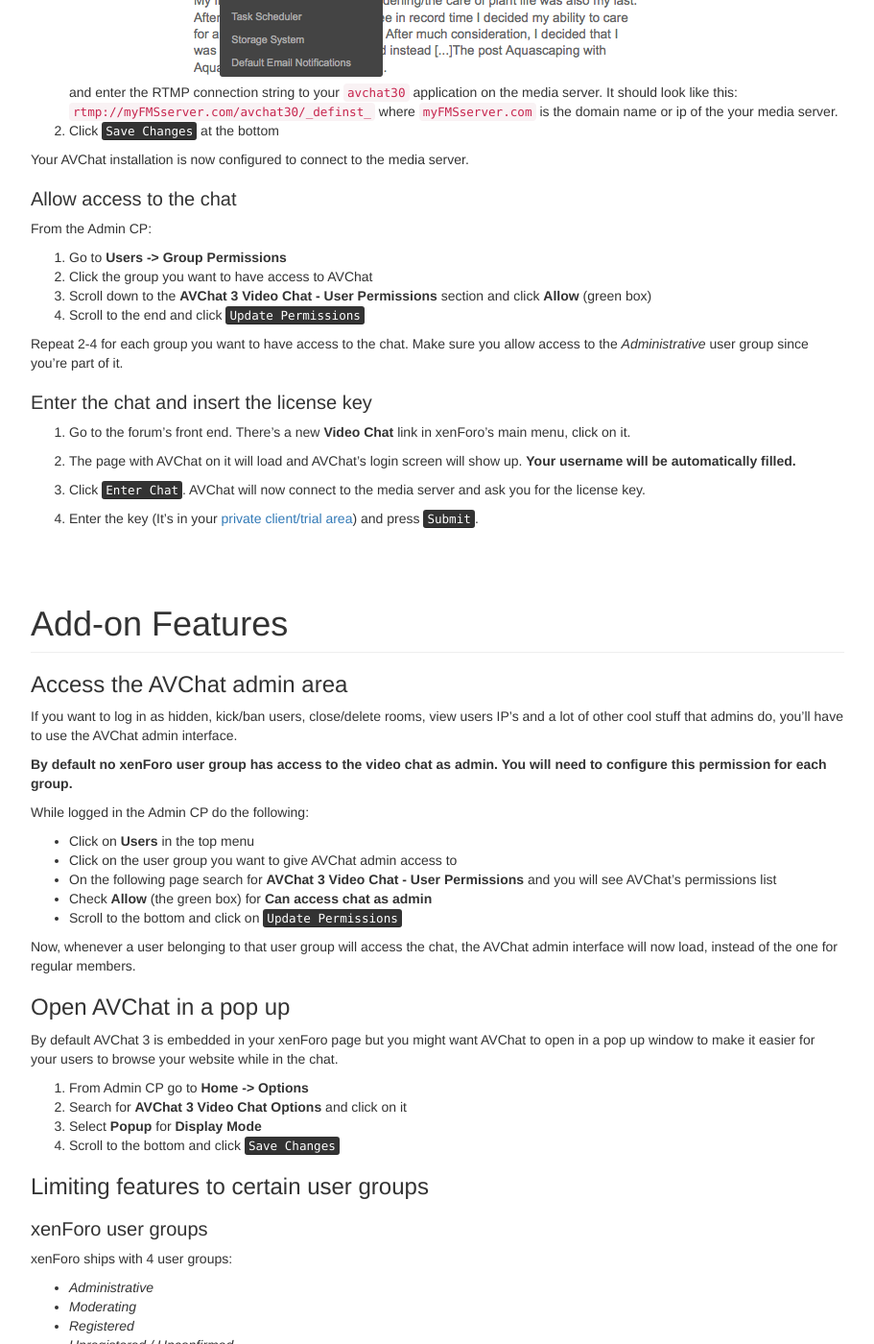
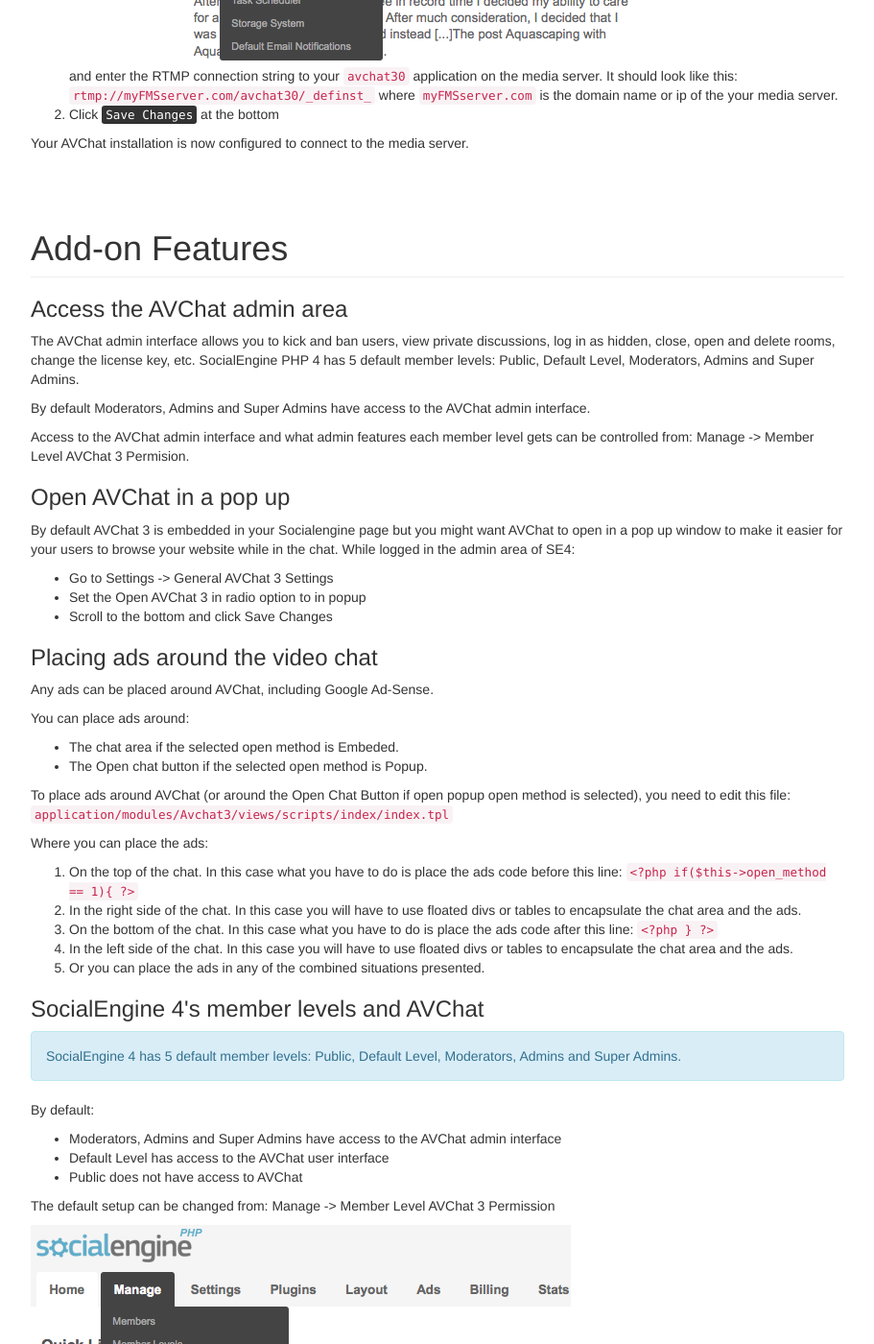
Before and after one commit to nusofthq/avchat-documentation, a Jekyll site: the page built from socialengine.md, in a window 1280 px wide and 1400 px high, scrolled down 3246 px. Shown: the whole window at 96% size, without its empty margins (38-949 px from the left). Built offline with Jekyll 4.4.1, drawn with Linux system fonts in a browser that asks for light colours; nearby versions of some CDN libraries; comment, search, counter and statistics services are not loaded; some of the changed text lies outside the part shown.

Commit message:
WIP se docs

```diff
--- a/socialengine.md
+++ b/socialengine.md
@@ -70,7 +70,7 @@
 4. Wait for it to be uploaded
 5. Click <kbd>Continue</kbd> and follow the on-screen installation instructions until the package is installed.
 6. Click <kbd>Manage Packages</kbd> (top left) and make sure the AVChat Module in the list is enabled.
-<img src="{{site.github.url}}/assets/images/se/se_2.gif" class="img-responsive" />
+<img src="{{site.github.url}}/assets/images/se/se_2.png" class="img-responsive" />
 7. Click <kbd>Return to Admin Panel</kbd>
 9. Users will see a new link in the menu that will take them to the video chat.
 
@@ -85,117 +85,68 @@
 
 Your AVChat installation is now configured to connect to the media server.
 
-<h3>Allow access to the chat</h3>
-From the Admin CP:
-
-1. Go to **Users -> Group Permissions**
-2. Click the group you want to have access to AVChat
-3. Scroll down to the **AVChat 3 Video Chat - User Permissions** section and click **Allow** (green box)
-4. Scroll to the end and click <kbd>Update Permissions</kbd>
-
-Repeat 2-4 for each group you want to have access to the chat. Make sure you allow access to the *Administrative* user group since you're part of it.
-
-<h3>Enter the chat and insert the license key</h3>
-
-1. Go to the forum's front end. There's a new **Video Chat** link in xenForo's main menu, click on it.
-
-2. The page with AVChat on it will load and AVChat's login screen will show up. **Your username will be automatically filled.**
-
-3. Click <kbd>Enter Chat</kbd>. AVChat will now connect to the media server and ask you for the license key.
-
-4. Enter the key (It's in your [private client/trial area](https://nusofthq.com/c/)) and press <kbd>Submit</kbd>.
 </section>
 
 <section class="bs-docs-section" markdown="1">
-<h1 id="avchat-xenforo-application-features" class="page-header">Add-on Features</h1>
-<h2 id="accessing-the-avchat-admin-area-xenforo">Access the AVChat admin area</h2>
-If you want to log in as hidden, kick/ban users, close/delete rooms, view users IP's and a lot of other cool stuff that admins do, you'll have to use the AVChat admin interface.
+<h1 id="avchat-socialengine-application-features" class="page-header">Add-on Features</h1>
+<h2 id="accessing-the-avchat-admin-area-socialengine">Access the AVChat admin area</h2>
 
-**By default no xenForo user group has access to the video chat as admin. You will need to configure this permission for each group.**
+The AVChat admin interface allows you to kick and ban users, view private discussions, log in as hidden, close, open and delete rooms, change the license key, etc.
+SocialEngine PHP 4 has 5 default member levels: Public, Default Level, Moderators, Admins and Super Admins.
 
-While logged in the Admin CP do the following:
+By default Moderators, Admins and Super Admins have access to the AVChat admin interface.
 
- * Click on **Users** in the top menu
- * Click on the user group you want to give AVChat admin access to
- * On the following page search for **AVChat 3 Video Chat - User Permissions** and you will see AVChat's permissions list
- * Check **Allow** (the green box) for **Can access chat as admin**
- * Scroll to the bottom and click on <kbd>Update Permissions</kbd>
+Access to the AVChat admin interface and what admin features each member level gets can be controlled from: Manage -> Member Level AVChat 3 Permision.
 
 
-Now, whenever a user belonging to that user group will access the chat, the AVChat admin interface will now load, instead of the one for regular members.
+<h2 id="open-avchat-in-a-popup-window-socialengine">Open AVChat in a pop up</h2>
 
-<h2 id="open-avchat-in-a-popup-window-xenforo">Open AVChat in a pop up</h2>
+By default AVChat 3 is embedded in your Socialengine page but you might want AVChat to open in a pop up window to make it easier for your users to browse your website while in the chat.
+While logged in the admin area of SE4:
 
-By default AVChat 3 is embedded in your xenForo page but you might want AVChat to open in a pop up window to make it easier for your users to browse your website while in the chat.
-
-1. From Admin CP go to **Home -> Options**
-2. Search for **AVChat 3 Video Chat Options** and click on it
-2. Select **Popup** for **Display Mode**
-3. Scroll to the bottom and click <kbd>Save Changes</kbd>
-
-<h2 id="avchat-xenforo-permissions">Limiting features to certain user groups</h2>
-<h3>xenForo user groups</h3>
-
-xenForo ships with 4 user groups:
-
-  * *Administrative*
-  * *Moderating*
-  * *Registered*
-  * *Unregistered / Unconfirmed*
-
-<img src="{{site.github.url}}/assets/images/xenforo/user-groups.png" class="img-responsive" />
+* Go to Settings -> General AVChat 3 Settings
+* Set the Open AVChat 3 in radio option to in popup
+* Scroll to the bottom and click Save Changes
 
 
-<h3>Limiting AVChat features</h3>
+<h2 id="avchat-socialengine-ads">Placing ads around the video chat</h2>
 
-To control what AVChat features (creating rooms, sending PM's, viewing webcams, etc.) are available to each user group do the following from the AdminCP:
+Any ads can be placed around AVChat, including Google Ad-Sense.
 
-1. go to **Users** and the click on **User Group Permissions** in the left sidebar.
-2. click on the user group you want to edit and then search for **AVChat 3 Video Chat - User Permissions**
-3. change the AVChat permissions for that user group and click <kbd>Update Permissions</kbd> at the bottom.
+You can place ads around:
 
-<!--
-<h2 id="location-of-avchat-files">Preventing visitors (guests) from accessing the video chat</h2>
+* The chat area if the selected open method is Embeded.
+* The Open chat button if the selected open method is Popup.
 
-From the  AdminCP:
+To place ads around AVChat (or around the Open Chat Button if open popup open method is selected), you need to edit this file: `application/modules/Avchat3/views/scripts/index/index.tpl`
 
-1. Go to `Members` and click on `Manage Member Groups`
-2. Click on `Guests` then on the `AVChat 3` tab
-3. Select `No` for `Can access chat`
-4. Scroll to the bottom and click <kbd>Complete Edit</kbd>
+Where you can place the ads:
 
-Visitors will still see the `Video Chat` link but they will be asked to sign in or register.
-
-<img src="{{site.github.url}}/assets/images/xenforo/visitor-register-signing.png" class="img-responsive" />
--->
-
-<h2 id="allow-chat-access-to-visitors">Allowing visitors access to the video chat</h2>
-
-The xenForo addon does not allow any user group to access the chat by default. Every group (including *Unregistered / Unconfirmed* which covers visitors) need to be given permission from the group's permissions page.
-
-From the Admin CP:
-
-1. go to **Users -> Group Permissions**
-2. click on the **Unregistered / Unconfirmed**
-3. Scroll down to **AVChat 3 Video Chat - User Permissions** and select **Allow** (the green box) for **Can access chat**
-4. Scroll down and click <kbd>Update Permissions</kbd>
-
-<div class="alert alert-info" role="alert">
-<p markdown="1">When a user group doesn't have permission to access the chat they still see the `Video Chat` link in the menu but on the chat page they're asked to register or sign in.</p>
-</div>
+1. On the top of the chat. In this case what you have to do is place the ads code before this line:
+`<?php if($this->open_method == 1){ ?>`
+2. In the right side of the chat. In this case you will have to use floated divs or tables to encapsulate the chat area and the ads.
+3. On the bottom of the chat. In this case what you have to do is place the ads code after this line:
+`<?php } ?>`
+4. In the left side of the chat. In this case you will have to use floated divs or tables to encapsulate the chat area and the ads.
+5. Or you can place the ads in any of the combined situations presented.
 
 
-<h2 id="location-of-avchat-files">Location of AVChat &amp; add-on files</h2>
-All the AVChat  files including:
+<h2 id="socialengine-member-levels">SocialEngine 4's member levels and AVChat</h2>
 
-* all the add-on files
-* `index.swf` and `admin.swf`
-* language files
-* themes
-* audio/video quality profile files
-* `avc_settings.xml`
-* `integration.php`
+<div class="alert alert-info" role="alert">SocialEngine 4 has 5 default member levels: Public, Default Level, Moderators, Admins and Super Admins.</div>
 
-are located in `/videochat/`.
+By default:
+
+* Moderators, Admins and Super Admins have access to the AVChat admin interface
+* Default Level has access to the AVChat user interface
+* Public does not have access to AVChat
+
+The default setup can be changed from: Manage -> Member Level AVChat 3 Permission
+
+<img src="{{site.github.url}}/assets/images/se/se_05.gif.png" class="img-responsive" />
+
+But access to AVChat is not the only thing you can control. What makes this integration so great is that you can control in detail to what AVChat features each member level has access to without leaving the SE4 admin area.
+
+Click the image below to see a screenshot with all the permissions that you can control individually for each member level:
 
 </section>
```
Also changed, not shown: assets/images/se/se_05.gif.png (added), assets/images/se/se_2.png (added).
